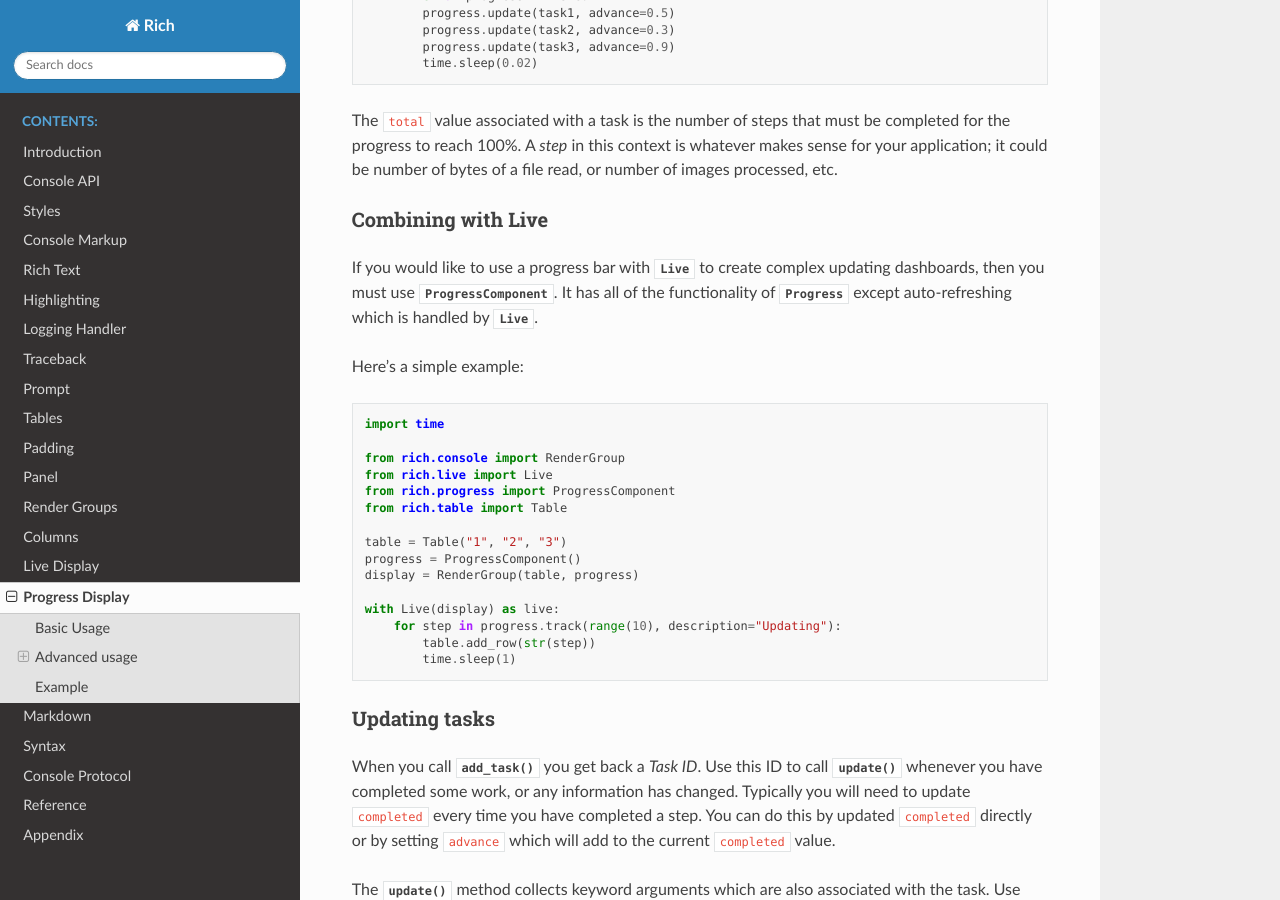
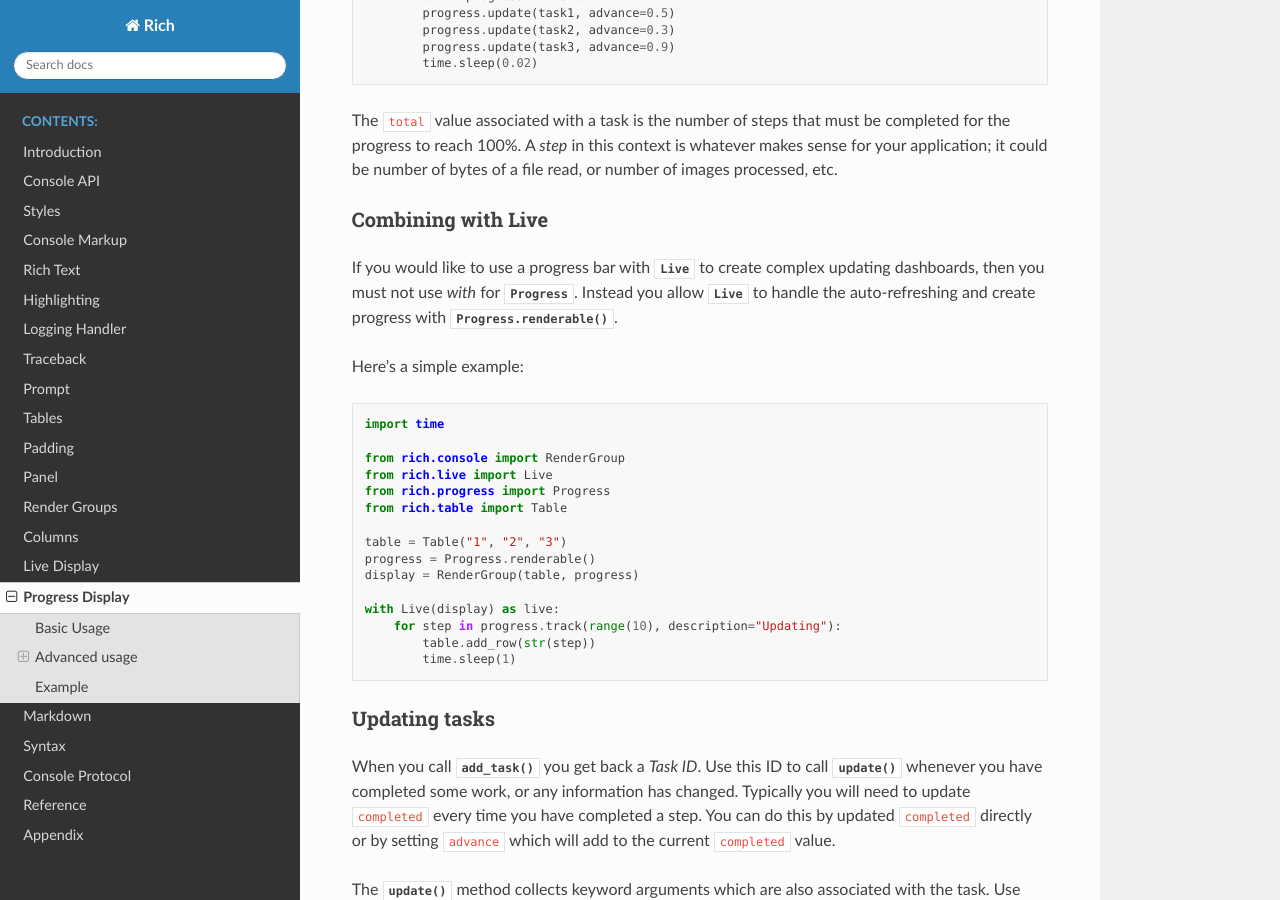
Before and after one commit to Textualize/rich, a Sphinx documentation site: the page built from docs/source/progress.rst, in a window 1280 px wide and 900 px high, scrolled down 1297 px. Built offline with Sphinx 7.4.7 and the Read the Docs theme 2.0.0, drawn with Linux system fonts in a browser that asks for light colours; pages that are not in the unit, such as notebooks, are missing from menus.

Commit message:
switch ProgressComponent to RenderableProgress and proivde convenience func Progress.renderable to create

```diff
--- a/docs/source/progress.rst
+++ b/docs/source/progress.rst
@@ -56,8 +56,8 @@
 ~~~~~~~~~~~~~~~~~~~
 
 If you would like to use a progress bar with :class:`~rich.live.Live` to create complex updating dashboards,
-then you must use :class:`~rich.progress.ProgressComponent`. It has all of the functionality of
-:class:`~rich.progress.Progress` except auto-refreshing which is handled by :class:`~rich.live.Live`.
+then you must not use `with` for :class:`~rich.progress.Progress`. Instead you allow :class:`~rich.live.Live`
+to handle the auto-refreshing and create progress with :meth:`Progress.renderable() <rich.progress.Progress.renderable>`.
 
 
 Here's a simple example::
@@ -66,11 +66,11 @@
 
     from rich.console import RenderGroup
     from rich.live import Live
-    from rich.progress import ProgressComponent
+    from rich.progress import Progress
     from rich.table import Table
 
     table = Table("1", "2", "3")
-    progress = ProgressComponent()
+    progress = Progress.renderable()
     display = RenderGroup(table, progress)
 
     with Live(display) as live:
```
Also changed, not shown: docs/source/reference/progress.rst (+4 -4 lines), 2 other files.
